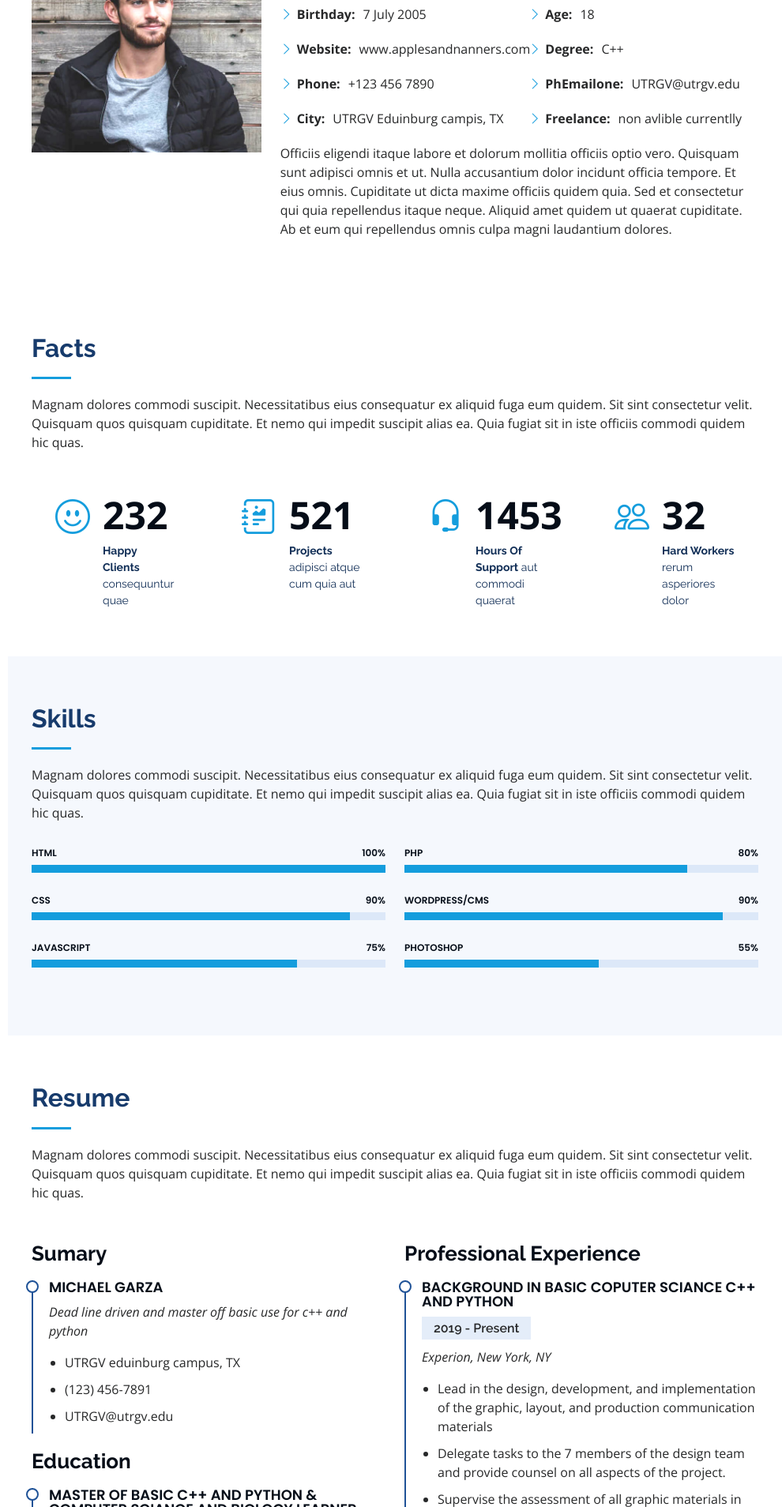
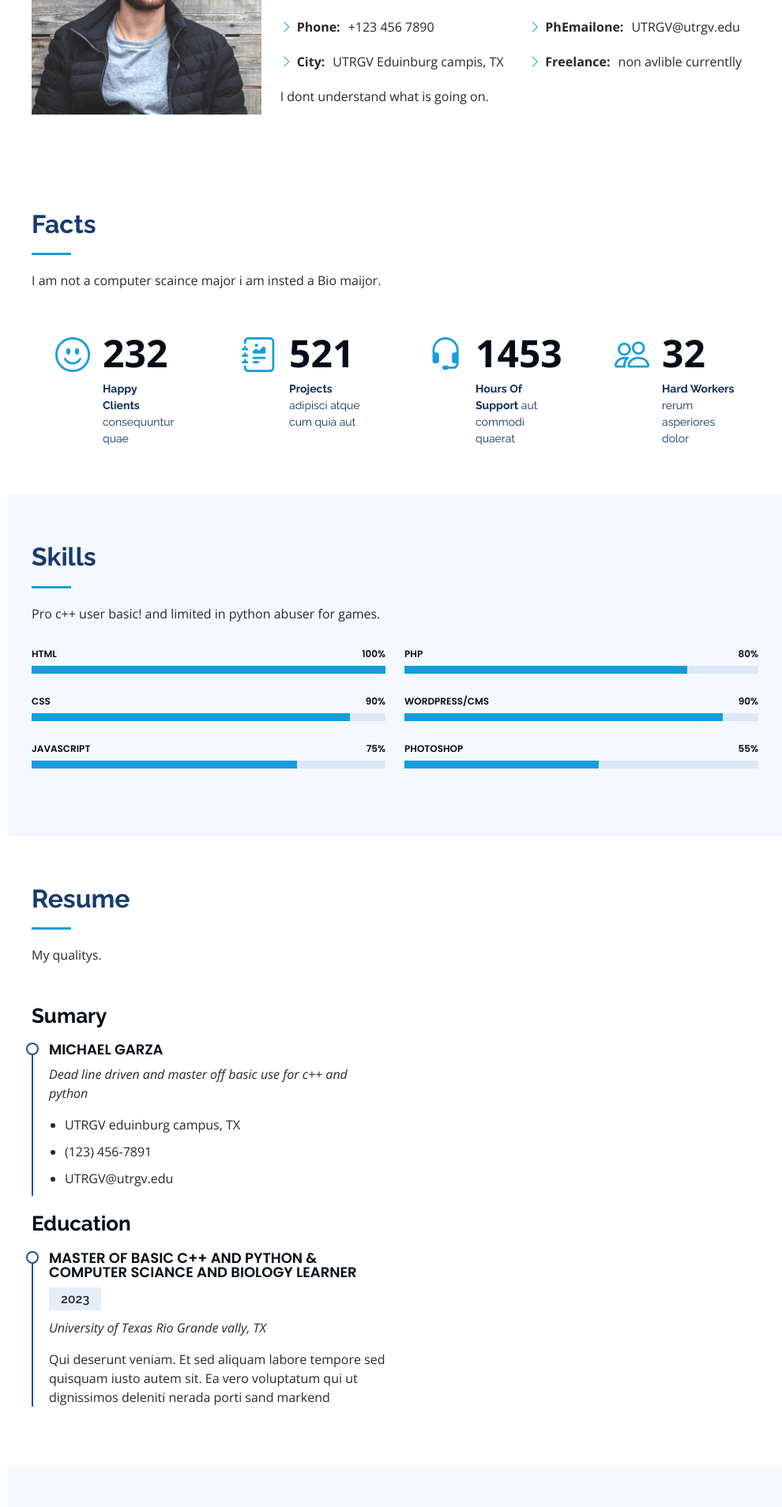
Before and after one commit to magboss2/1101-final-project, a Flask app: page / in a window 1280 px wide. Shown: the part 1138-3046 px from the top of the page at 79% size, without its empty margins (290-1280 px from the left). Run offline with Flask 3, Linux system fonts and the light colour scheme; some libraries are stand-ins or nearby versions.

Commit message:
modified:   templates/index.html

```diff
--- a/templates/index.html
+++ b/templates/index.html
@@ -86,7 +86,7 @@
 
         <div class="section-title">
           <h2>About</h2>
-          <p>Magnam dolores commodi suscipit. Necessitatibus eius consequatur ex aliquid fuga eum quidem. Sit sint consectetur velit. Quisquam quos quisquam cupiditate. Et nemo qui impedit suscipit alias ea. Quia fugiat sit in iste officiis commodi quidem hic quas.</p>
+          <p>I am a white mexican boy that is learning to code. I love snowboarding and playing video games.</p>
         </div>
 
         <div class="row">
@@ -96,8 +96,7 @@
           <div class="col-lg-8 pt-4 pt-lg-0 content" data-aos="fade-left">
             <h3>UI/UX Designer &amp; Web Developer.</h3>
             <p class="fst-italic">
-              Lorem ipsum dolor sit amet, consectetur adipiscing elit, sed do eiusmod tempor incididunt ut labore et dolore
-              magna aliqua.
+              I am a freshmen in colloge with no background from high school.
             </p>
             <div class="row">
               <div class="col-lg-6">
@@ -118,8 +117,7 @@
               </div>
             </div>
             <p>
-              Officiis eligendi itaque labore et dolorum mollitia officiis optio vero. Quisquam sunt adipisci omnis et ut. Nulla accusantium dolor incidunt officia tempore. Et eius omnis.
-              Cupiditate ut dicta maxime officiis quidem quia. Sed et consectetur qui quia repellendus itaque neque. Aliquid amet quidem ut quaerat cupiditate. Ab et eum qui repellendus omnis culpa magni laudantium dolores.
+             I dont understand what is going on.
             </p>
           </div>
         </div>
@@ -133,7 +131,7 @@
 
         <div class="section-title">
           <h2>Facts</h2>
-          <p>Magnam dolores commodi suscipit. Necessitatibus eius consequatur ex aliquid fuga eum quidem. Sit sint consectetur velit. Quisquam quos quisquam cupiditate. Et nemo qui impedit suscipit alias ea. Quia fugiat sit in iste officiis commodi quidem hic quas.</p>
+          <p>I am not a computer scaince major i am insted a Bio maijor.</p>
         </div>
 
         <div class="row no-gutters">
@@ -181,7 +179,7 @@
 
         <div class="section-title">
           <h2>Skills</h2>
-          <p>Magnam dolores commodi suscipit. Necessitatibus eius consequatur ex aliquid fuga eum quidem. Sit sint consectetur velit. Quisquam quos quisquam cupiditate. Et nemo qui impedit suscipit alias ea. Quia fugiat sit in iste officiis commodi quidem hic quas.</p>
+          <p>Pro c++ user basic! and limited in python abuser for games.</p>
         </div>
 
         <div class="row skills-content">
@@ -247,7 +245,7 @@
 
         <div class="section-title">
           <h2>Resume</h2>
-          <p>Magnam dolores commodi suscipit. Necessitatibus eius consequatur ex aliquid fuga eum quidem. Sit sint consectetur velit. Quisquam quos quisquam cupiditate. Et nemo qui impedit suscipit alias ea. Quia fugiat sit in iste officiis commodi quidem hic quas.</p>
+          <p>My qualitys.</p>
         </div>
 
         <div class="row">
@@ -270,35 +268,7 @@
               <p><em>University of Texas Rio Grande vally, TX</em></p>
               <p>Qui deserunt veniam. Et sed aliquam labore tempore sed quisquam iusto autem sit. Ea vero voluptatum qui ut dignissimos deleniti nerada porti sand markend</p>
             </div>
-            <div class="resume-item">
-              <h4>Bachelor of Fine Arts &amp; Graphic Design</h4>
-              <h5>2010 - 2014</h5>
-              <p><em>Rochester Institute of Technology, Rochester, NY</em></p>
-              <p>Quia nobis sequi est occaecati aut. Repudiandae et iusto quae reiciendis et quis Eius vel ratione eius unde vitae rerum voluptates asperiores voluptatem Earum molestiae consequatur neque etlon sader mart dila</p>
-            </div>
-          </div>
-          <div class="col-lg-6" data-aos="fade-up" data-aos-delay="100">
-            <h3 class="resume-title">Professional Experience</h3>
-            <div class="resume-item">
-              <h4>background in basic coputer sciance c++ and python</h4>
-              <h5>2019 - Present</h5>
-              <p><em>Experion, New York, NY </em></p>
-              <ul>
-                <li>Lead in the design, development, and implementation of the graphic, layout, and production communication materials</li>
-                <li>Delegate tasks to the 7 members of the design team and provide counsel on all aspects of the project. </li>
-                <li>Supervise the assessment of all graphic materials in order to ensure quality and accuracy of the design</li>
-                <li>Oversee the efficient use of production project budgets ranging from $2,000 - $25,000</li>
-              </ul>
-            </div>
-            <div class="resume-item">
-              <h4>Graphic design specialist</h4>
-              <h5>2017 - 2018</h5>
-              <p><em>Stepping Stone Advertising, New York, NY</em></p>
-              <ul>
-                <li>Developed numerous marketing programs (logos, brochures,infographics, presentations, and advertisements).</li>
-                <li>Managed up to 5 projects or tasks at a given time while under pressure</li>
-                <li>Recommended and consulted with clients on the most appropriate graphic design</li>
-                <li>Created 4+ design presentations and proposals a month for clients and account managers</li>
+
               </ul>
             </div>
           </div>
```
